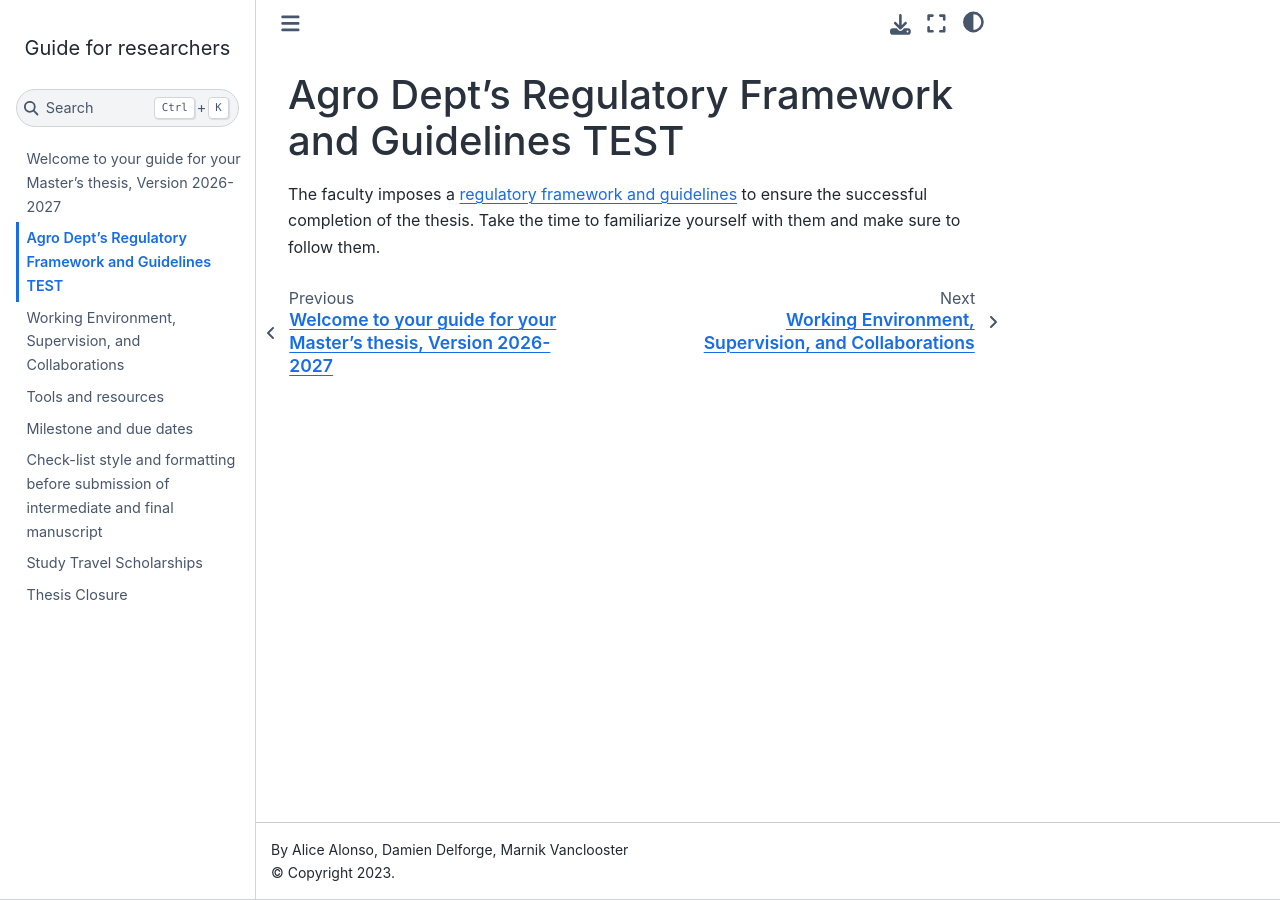
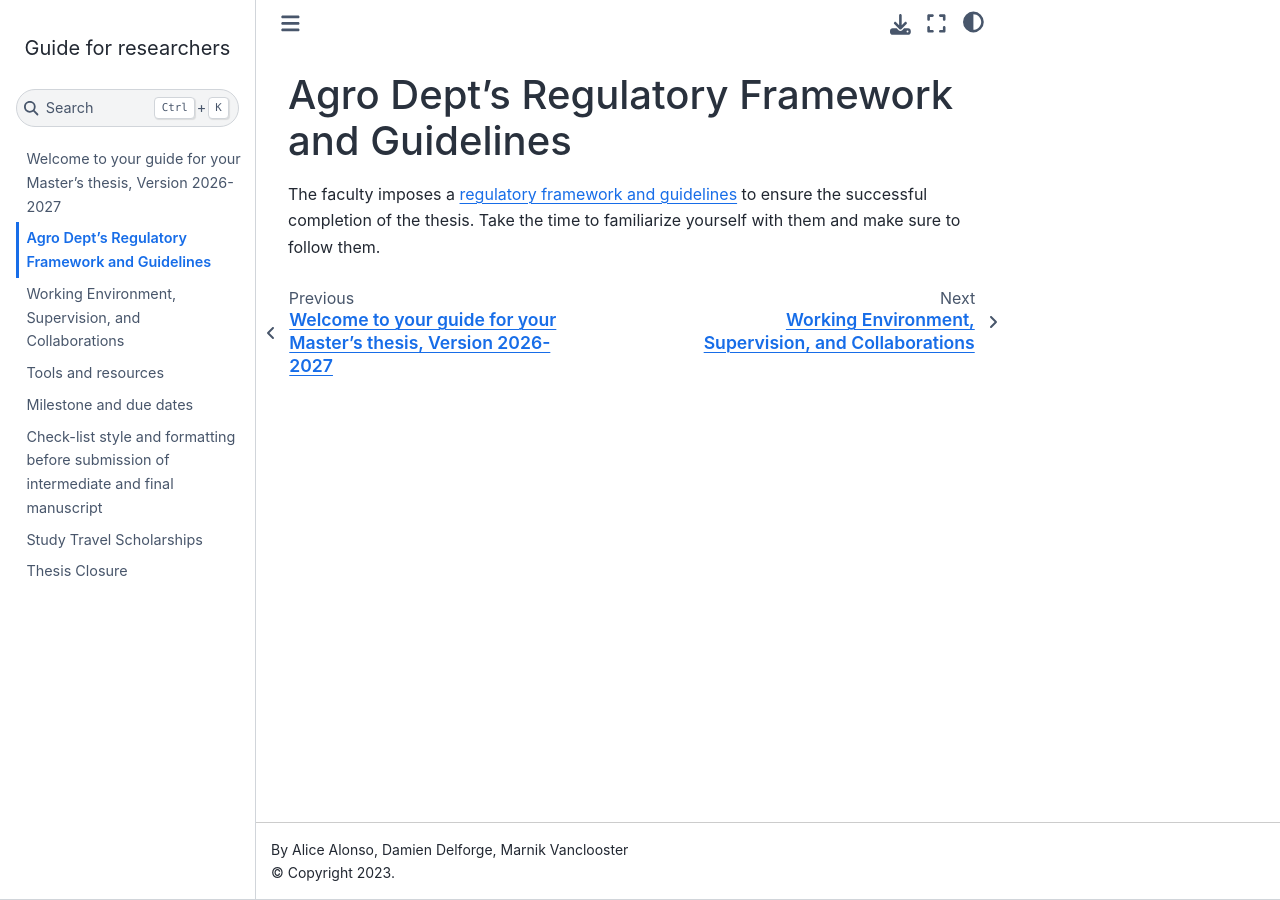
Before and after one commit to GERUlab/guide4researchers, a Jupyter Book: the page built from chapter1.md, in a window 1280 px wide. Built offline with Jupyter Book 1.0.4 settings and Sphinx 7.4.7 and the Sphinx Book theme 1.1.4, drawn with Linux system fonts in a browser that asks for light colours.

Commit message:
Update chapter1.md

```diff
--- a/chapter1.md
+++ b/chapter1.md
@@ -1,3 +1,3 @@
-# Agro Dept's Regulatory Framework and Guidelines TEST
+# Agro Dept's Regulatory Framework and Guidelines
 
 The faculty imposes a [regulatory framework and guidelines](https://www.uclouvain.be/fr/facultes/agro/restricted/memoires-de-fin-d-etudes) to ensure the successful completion of the thesis. Take the time to familiarize yourself with them and make sure to follow them.
```
